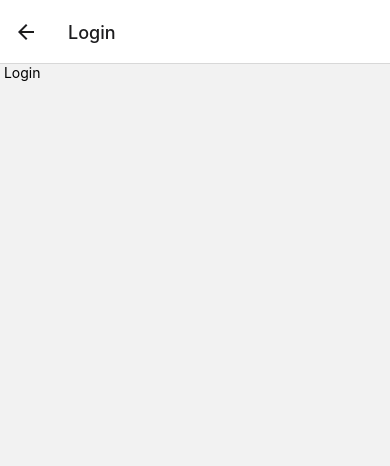
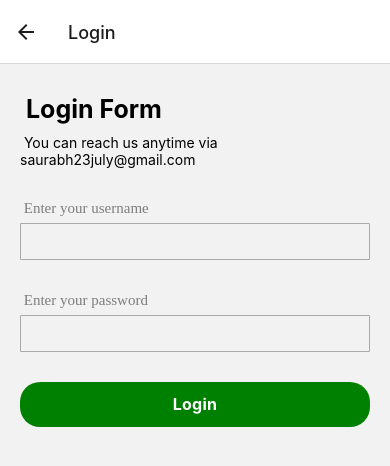
Before and after one commit to saurabhdutta047/TrackYourExpenses, a React Native app: screen /Login in a window 390 px wide. Shown: the top 466 px of the page. Built offline with nearby package versions, Linux system fonts and the light colour scheme.

Commit message:
feat(ReactNative): Login screen UI design

```diff
--- a/src/App.tsx
+++ b/src/App.tsx
@@ -3,6 +3,7 @@ import * as React from 'react';
 import Onboarding from './screens/Onboarding';
 import { createNativeStackNavigator } from '@react-navigation/native-stack';
 import Login from './screens/Login';
+import Home from './screens/Home';
 
 export type RootStackParamsList = {
   Onboarding: undefined,
@@ -24,6 +25,10 @@ const App = () => {
           name="Login"
           component={Login}
         />
+        <Stack.Screen
+          name="Home"
+          component={Home}
+        />
       </Stack.Navigator>
     </NavigationContainer>
   )
--- /dev/null
+++ b/src/screens/Home.tsx
@@ -0,0 +1,12 @@
+import * as React from 'react';
+import { Pressable, StyleSheet, Text, TextInput, TouchableOpacity, View } from 'react-native';
+
+const Home = () => {
+    return (
+        <View>
+            <Text>Home</Text>
+        </View>
+    )
+}
+
+export default Home
--- a/src/screens/Login.tsx
+++ b/src/screens/Login.tsx
@@ -1,12 +1,93 @@
+import { useNavigation } from '@react-navigation/native';
 import * as React from 'react';
-import { Text, View } from 'react-native';
+import { Pressable, StyleSheet, Text, TextInput, TouchableOpacity, View } from 'react-native';
+
+const styles = StyleSheet.create({
+  container: {
+    flex: 1,
+    marginLeft: 20,
+    marginRight: 20,
+  },
+  headingText: {
+    color: 'black',
+    fontWeight: 'bold',
+    fontSize: 25,
+    marginTop: 30,
+  },
+  descriptiontext: {
+    marginTop: 10,
+  },
+  inputContainer: {
+    marginTop: 20,
+  },
+  labels: {
+    fontSize: 15,
+    color: "#7d7d7d",
+    marginTop: 10,
+    marginBottom: 5,
+    lineHeight: 20,
+    fontFamily: 'regular',
+  },
+  inputStyles: {
+    borderWidth: 1,
+    borderColor: 'rgba(0,0,0,0.3)',
+    paddingHorizontal: 15,
+    paddingVertical: 7,
+    borderRadius: 1,
+    fontFamily: 'regular',
+    fontSize: 18
+  },
+  button: {
+    marginTop: 30,
+    alignItems: 'center',
+    justifyContent: 'center',
+    paddingVertical: 12,
+    paddingHorizontal: 32,
+    borderRadius: 20,
+    backgroundColor: 'green',
+  },
+  buttonText: {
+    fontSize: 16,
+    lineHeight: 21,
+    fontWeight: 'bold',
+    letterSpacing: 0.25,
+    color: 'white',
+  },
+
+});
 
 const Login = () => {
+  const navigation = useNavigation()
+
   return (
-    <View>
-      <Text> Login </Text>
+    <View style={styles.container}>
+      <Text style={styles.headingText}> Login Form</Text>
+      <Text style={styles.descriptiontext}> You can reach us anytime via saurabh23july@gmail.com</Text>
+      <View style={styles.inputContainer}>
+        <Text style={styles.labels}> Enter your username</Text>
+        <TextInput style={styles.inputStyles}
+          autoCapitalize='none'
+          autoCorrect={false}
+        />
+      </View>
+      <View style={styles.inputContainer}>
+        <Text style={styles.labels}> Enter your password</Text>
+        <TextInput style={styles.inputStyles}
+          autoCapitalize='none'
+          autoCorrect={false}
+          secureTextEntry={true}
+        />
+      </View>
+      <Pressable style={styles.button} onPress={loginPressed}>
+        <Text style={styles.buttonText}>Login</Text>
+      </Pressable>
+
     </View>
   )
+
+  function loginPressed() {
+    console.log('Login Pressed')
+  }
 }
 
 export default Login
--- a/src/screens/Onboarding.tsx
+++ b/src/screens/Onboarding.tsx
@@ -1,6 +1,6 @@
 import { useNavigation } from '@react-navigation/native';
 import * as React from 'react';
-import { Alert, Button, Image, Pressable, StyleSheet, Text, View } from 'react-native';
+import { Image, Pressable, StyleSheet, Text, View } from 'react-native';
 
 const Onboarding = () => {
     const navigation = useNavigation()
```
Lines whose indentation alone changed are shown as unchanged.
